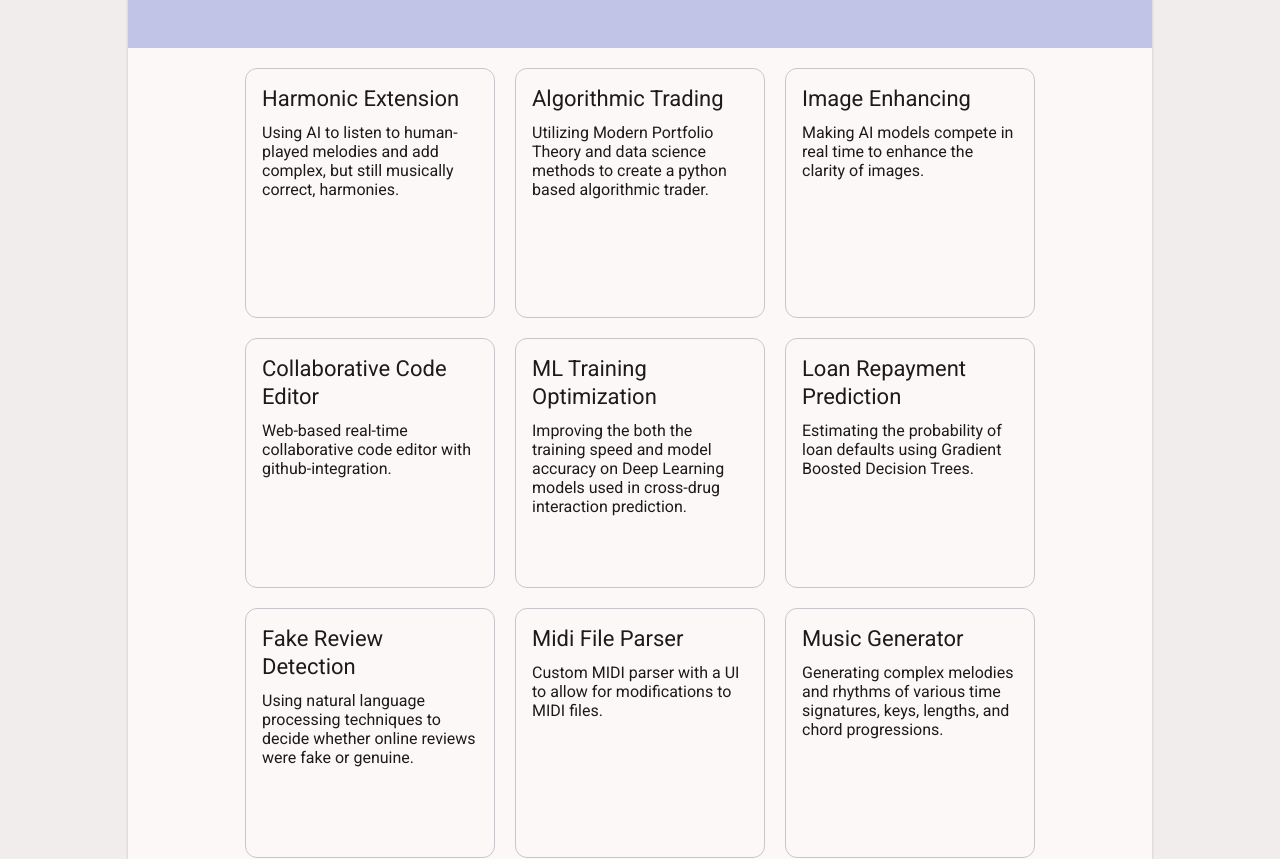
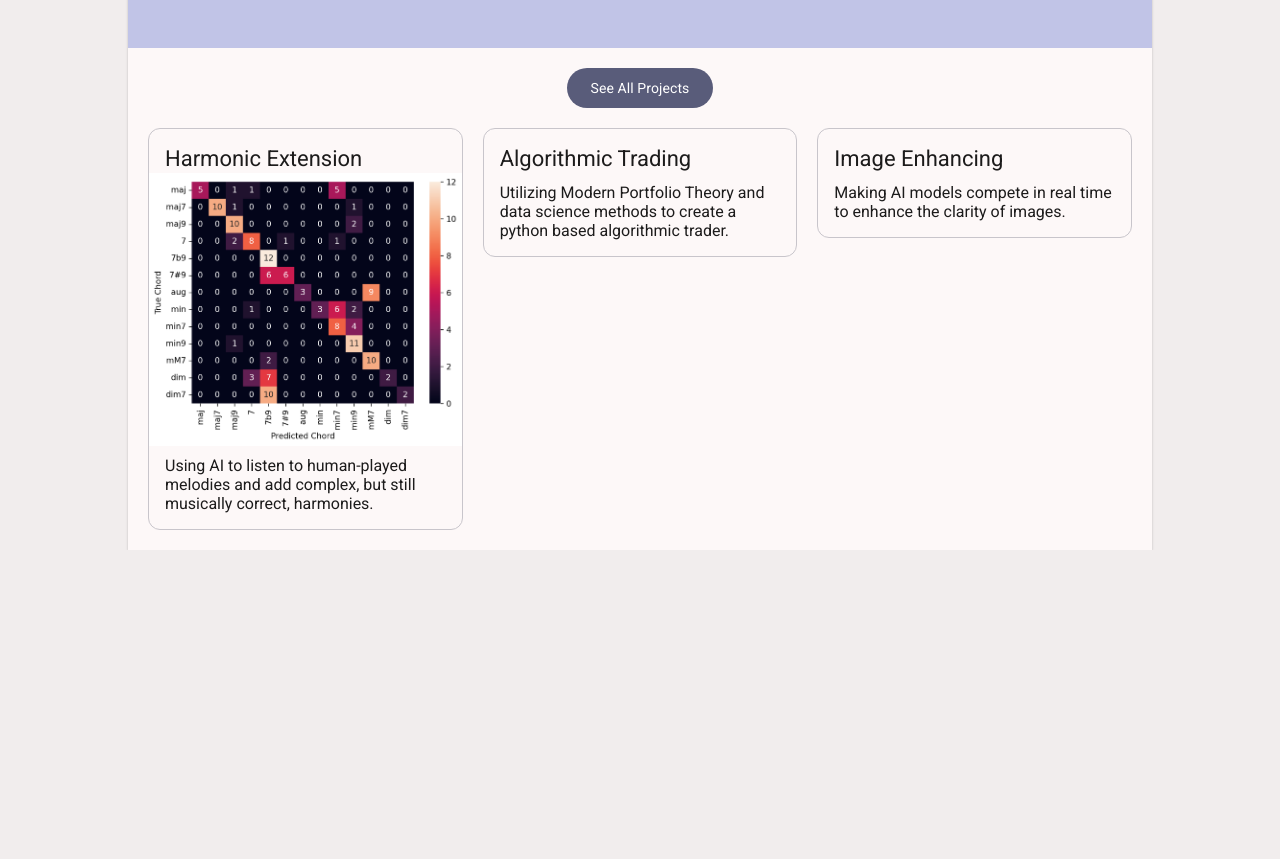
Before and after one commit to durbin3/website, an Angular app: page / in a window 1280 px wide. Shown: the part 600-1459 px from the top of the page. After the commit the page ends 1150 px from the top, so only its background shows below. Built offline with nearby package versions, Linux system fonts and the light colour scheme.

Commit message:
switch home page project previews to medium size

```diff
--- a/src/app/pages/home-page/home-page.html
+++ b/src/app/pages/home-page/home-page.html
@@ -14,10 +14,30 @@
     </div>
     <div class="section">
         <div id="projects">
-            @for (project of projectList; track project) {
-                <project-preview [title]="project.title" [description]="project.description">
-                </project-preview>
-            }
+            <div>
+                <a matButton="filled" href="/projects">See All Projects</a>
+            </div>
+            <div class="three-column">
+                @for (project of projectList; track project) {
+                    @if (project.imgPath) {
+                        <medium-project-preview
+                            class="column"
+                            [title]="project.title"
+                            [description]="project.description"
+                            [imgPath]="project.imgPath"
+                        >
+                        </medium-project-preview>
+                    }
+                    @else {
+                        <medium-project-preview
+                            [title]="project.title"
+                            [description]="project.description"
+                            class="column"
+                        >
+                        </medium-project-preview>
+                    }
+                }
+            </div>
         </div>
     </div>
 </div>
--- a/src/app/pages/home-page/home-page.scss
+++ b/src/app/pages/home-page/home-page.scss
@@ -35,15 +35,41 @@
 #projects {
     display: flex;
     flex-wrap: wrap;
-    flex-direction: row;
+    flex-direction: column;
+    gap: 20px;
+    justify-content: center;
+    align-items: center;
+    margin: 0 20px;
+    max-width: 100%;
+}
+
+.row {
+    display: grid;
     gap: 20px;
     justify-content: center;
 }
-
 .two-column {
     display: grid;
     grid-template-columns: 1fr 1fr;
+    min-height: 0;
+    min-width: 0;
+    .column {
+        overflow: hidden;
+    }
 }
+
+.three-column {
+    display: grid;
+    gap:20px;
+    grid-template-columns: 1fr 1fr 1fr;
+    max-width: 100%;
+    min-height: 0;
+    min-width: 0;
+    .column {
+        overflow: hidden;
+    }
+}
+
 .section-spacer {
     padding-top: 100px;
     padding-bottom: 100px;
--- a/src/app/pages/home-page/home-page.ts
+++ b/src/app/pages/home-page/home-page.ts
@@ -1,19 +1,21 @@
 import { Component } from '@angular/core';
 import { ProjectPreview } from '../../projects/project-preview/project-preview';
-import { MatDivider } from '@angular/material/divider';
+import { MatButtonModule } from '@angular/material/button';
+import { MediumProjectPreview } from '../../projects/medium-project-preview/medium-project-preview';
 
 @Component({
     selector: 'app-home-page',
-    imports: [ProjectPreview],
+    imports: [MediumProjectPreview, MatButtonModule],
     templateUrl: './home-page.html',
     styleUrl: './home-page.scss',
 })
 export class HomePage {
-    projectList: { title: string; description: string }[] = [
+    projectList: { title: string; description: string, imgPath?: string }[] = [
         {
             title: 'Harmonic Extension',
             description:
                 'Using AI to listen to human-played melodies and add complex, but still musically correct, harmonies.',
+            imgPath: 'harmonic_test.png'
         },
         {
             title: 'Algorithmic Trading',
@@ -24,45 +26,5 @@ export class HomePage {
             title: 'Image Enhancing',
             description: 'Making AI models compete in real time to enhance the clarity of images.',
         },
-        {
-            title: 'Collaborative Code Editor',
-            description: 'Web-based real-time collaborative code editor with github-integration.',
-        },
-        {
-            title: 'ML Training Optimization',
-            description: 'Improving the both the training speed and model accuracy on Deep Learning models used in cross-drug interaction prediction.'
-        },
-        {
-            title: 'Loan Repayment Prediction',
-            description:
-                'Estimating the probability of loan defaults using Gradient Boosted Decision Trees.',
-        },
-        {
-            title: 'Fake Review Detection',
-            description:
-                'Using natural language processing techniques to decide whether online reviews were fake or genuine.',
-        },
-        {
-            title: 'Midi File Parser',
-            description: 'Custom MIDI parser with a UI to allow for modifications to MIDI files.',
-        },
-        {
-            title: 'Music Generator',
-            description:
-                'Generating complex melodies and rhythms of various time signatures, keys, lengths, and chord progressions.',
-        },
-        {
-            title: "Conway's Game of Life",
-            description: 'Personal implementation of a classic theoretical evolution simulation',
-        },
-        {
-            title: 'Discord Bot',
-            description:
-                'A persistent assistant to listen for references to key phrases and respond with relevant images.',
-        },
-        {
-            title: 'Rock Paper Scissors',
-            description: 'The first project I ever made, starting me on my technological journey',
-        },
     ];
 }
--- a/src/app/pages/projects-page/projects-page.html
+++ b/src/app/pages/projects-page/projects-page.html
@@ -1,2 +1,6 @@
-<div class="page-title">Projects</div>
-<div class="page-content"></div>
+<div id="projects">
+    @for (project of projectList; track project) {
+        <project-preview [title]="project.title" [description]="project.description">
+        </project-preview>
+    }
+</div>
--- a/src/app/pages/projects-page/projects-page.scss
+++ b/src/app/pages/projects-page/projects-page.scss
@@ -0,0 +1,7 @@
+#projects {
+    display: flex;
+    flex-wrap: wrap;
+    flex-direction: row;
+    gap: 20px;
+    justify-content: center;
+}
--- a/src/app/pages/projects-page/projects-page.ts
+++ b/src/app/pages/projects-page/projects-page.ts
@@ -1,9 +1,67 @@
 import { Component } from '@angular/core';
+import { ProjectPreview } from '../../projects/project-preview/project-preview';
 
 @Component({
     selector: 'app-projects-page',
-    imports: [],
+    imports: [ProjectPreview],
     templateUrl: './projects-page.html',
     styleUrl: './projects-page.scss',
 })
-export class ProjectsPage {}
+export class ProjectsPage {
+    projectList: { title: string; description: string }[] = [
+        {
+            title: 'Harmonic Extension',
+            description:
+                'Using AI to listen to human-played melodies and add complex, but still musically correct, harmonies.',
+        },
+        {
+            title: 'Algorithmic Trading',
+            description:
+                'Utilizing Modern Portfolio Theory and data science methods to create a python based algorithmic trader.',
+        },
+        {
+            title: 'Image Enhancing',
+            description: 'Making AI models compete in real time to enhance the clarity of images.',
+        },
+        {
+            title: 'Collaborative Code Editor',
+            description: 'Web-based real-time collaborative code editor with github-integration.',
+        },
+        {
+            title: 'ML Training Optimization',
+            description: 'Improving the both the training speed and model accuracy on Deep Learning models used in cross-drug interaction prediction.'
+        },
+        {
+            title: 'Loan Repayment Prediction',
+            description:
+                'Estimating the probability of loan defaults using Gradient Boosted Decision Trees.',
+        },
+        {
+            title: 'Fake Review Detection',
+            description:
+                'Using natural language processing techniques to decide whether online reviews were fake or genuine.',
+        },
+        {
+            title: 'Midi File Parser',
+            description: 'Custom MIDI parser with a UI to allow for modifications to MIDI files.',
+        },
+        {
+            title: 'Music Generator',
+            description:
+                'Generating complex melodies and rhythms of various time signatures, keys, lengths, and chord progressions.',
+        },
+        {
+            title: "Conway's Game of Life",
+            description: 'Personal implementation of a classic theoretical evolution simulation',
+        },
+        {
+            title: 'Discord Bot',
+            description:
+                'A persistent assistant to listen for references to key phrases and respond with relevant images.',
+        },
+        {
+            title: 'Rock Paper Scissors',
+            description: 'The first project I ever made, starting me on my technological journey',
+        },
+    ];
+}
```
